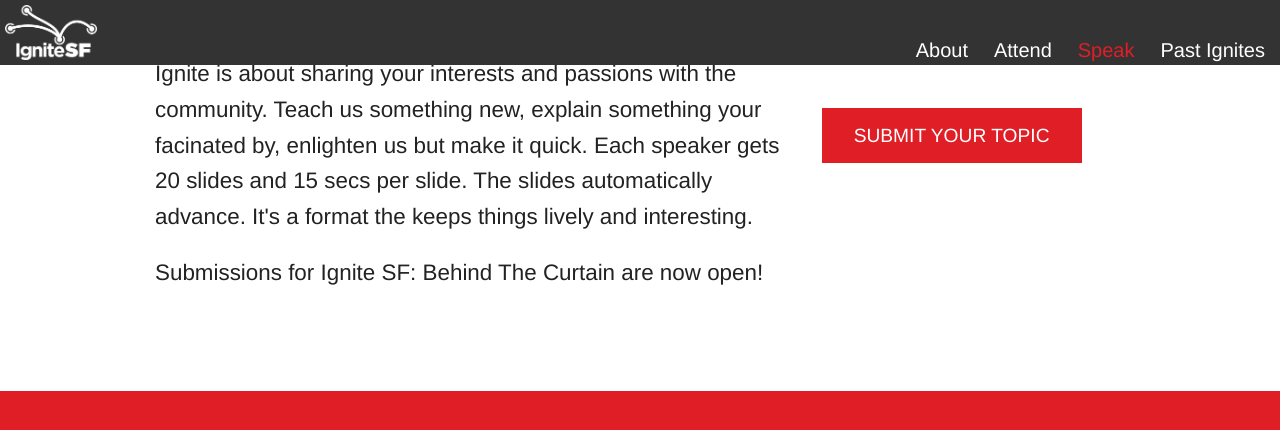
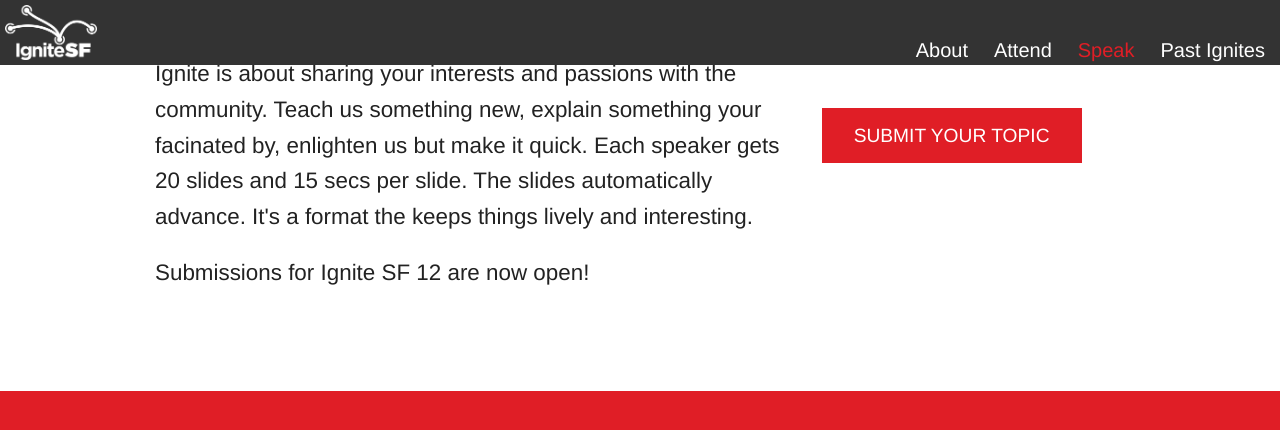
Before and after one commit to ignitesf/ignitesf.github.io, a Jekyll site: the page built from index.html, in a window 1280 px wide and 900 px high, scrolled down 1788 px, cut to the strip 0-447 px from the top of the window. Shown: the top 430 px of the strip. Built offline with Jekyll 4.4.1, drawn with Linux system fonts in a browser that asks for light colours; Markdown is read by kramdown in place of the engine named in the settings; some of the changed text lies outside the part shown.

Commit message:
Ignite 12 updates

```diff
--- a/index.html
+++ b/index.html
@@ -11,7 +11,7 @@ redirect_from:
 <div class="promo ">
   <div class='logo large'>
       <img src="/imgs/logo_white_large.png" /> <br />
-      <a href='https://www.eventbrite.com/e/ignite-sf-behind-the-curtain-tickets-23194843401'><div class="button main">Ignite SF: Behind The Curtain is April 26th!</div></a>
+      <a href='https://www.eventbrite.com/e/ignite-sf-12-tickets-27896504195'><div class="button main">Ignite SF 12 is November 2nd!</div></a>
       <a class='attribution' href='https://www.flickr.com/photos/thomashawk/221827536/in/set-72157603703829094' target='_blank'>Photo By Thomas Hawk</a>
   </div>
 
@@ -76,7 +76,7 @@ redirect_from:
     <div class="large-8 medium-8 columns">
       <h1 >Speak</h1>
       <p>Ignite is about sharing your interests and passions with the community. Teach us something new, explain something your facinated by, enlighten us but make it quick. Each speaker gets 20 slides and 15 secs per slide. The slides automatically advance. It's a format the keeps things lively and interesting. </p>
-      <p>Submissions for Ignite SF: Behind The Curtain are now open! </p>
+      <p>Submissions for Ignite SF 12 are now open!</p>
     </div>
     <div class="large-4 medium-4 columns">
       <a href="/submit"><div class="button submit-topic">Submit your topic</div></a>
```
